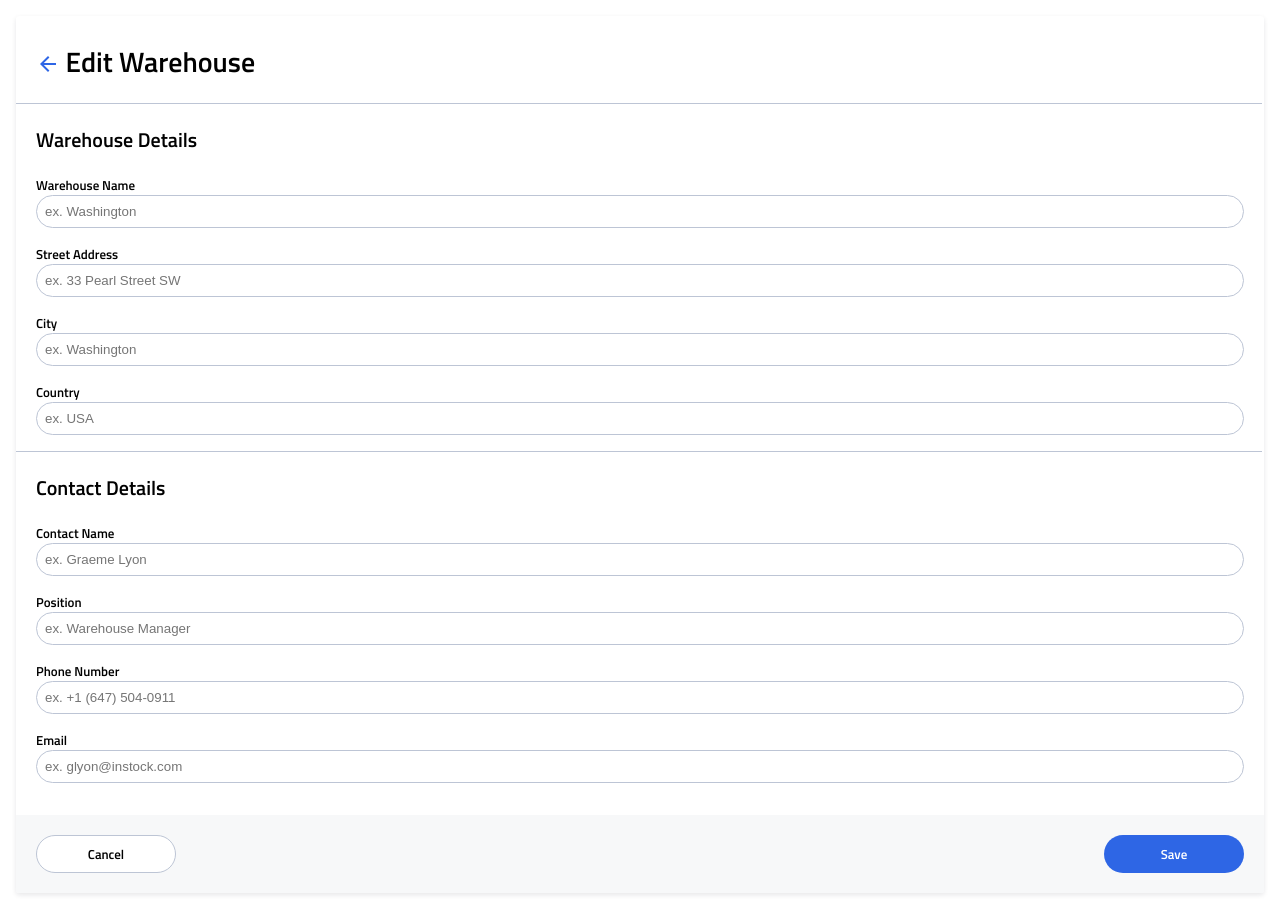
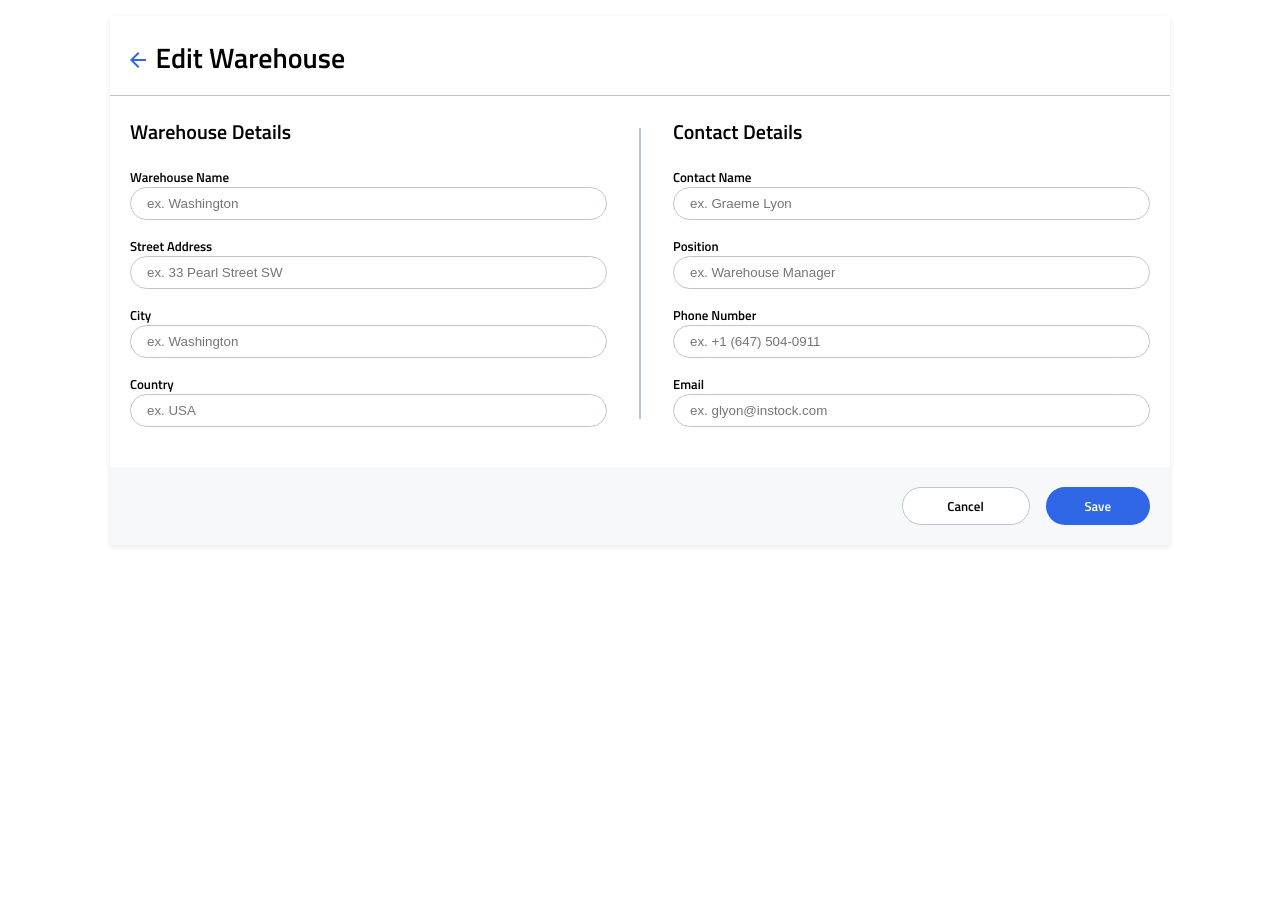
Before and after one commit to mainanchung/instock-client, a React (Create React App) app: page /warehouse/1 in a window 1280 px wide. After the commit the page ends 800 px from the top, so only its background shows below. Built offline with nearby package versions, Linux system fonts and the light colour scheme.

Commit message:
edit warehouse component refactoring and need to do validation state

```diff
--- a/src/components/EditWarehouse/EditWarehouse.js
+++ b/src/components/EditWarehouse/EditWarehouse.js
@@ -9,8 +9,8 @@ const EditWarehouse = () => {
                     <img className="edit-warehouse__heading-img" src={ArrowBack} alt="arrow-back" />
                     <h1 className="edit-warehouse__heading">Edit Warehouse</h1>
                 </div>
+                {/* <hr className="edit-warehouse__hr" /> */}
                 <div className="edit-warehouse__content-container">
-                    <hr className="edit-warehouse__hr" />
                     <div className="edit-warehouse__content">
                         <h3 className="edit-warehouse__subheading">Warehouse Details</h3>
                         <div className="edit-warehouse__form-list">
@@ -54,11 +54,11 @@ const EditWarehouse = () => {
                         </div>
                         </div>
                     </div>
+                </div>
                     <div className="edit-warehouse__btn-container">
                         <button className="edit-warehouse__btn edit-warehouse__cancel">Cancel</button>
                         <button className="edit-warehouse__btn edit-warehouse__save">Save</button>
                     </div>
-                </div>
             </form>
         </div>
     )
--- a/src/components/EditWarehouse/EditWarehouse.scss
+++ b/src/components/EditWarehouse/EditWarehouse.scss
@@ -13,11 +13,28 @@ body {
     margin: 1rem;
     padding: 1.25rem;
 
+    @include desktop {
+        max-width: 63.75rem;
+        margin: auto;
+        margin-top: 1rem;
+        // display: flex;
+        // width: 100%;
+    }
+
+    &__content {
+        width: 100%;
+        margin-bottom: .5rem;
+    }
+
     &__content-container {
         display: flex;
         flex-direction: column;
         text-align: left;
+        @include tablet {
+            flex-direction: row;
+        }
     }
+
     &__form-list, &__form-item {
         display: flex;
         flex-direction: column;
@@ -28,17 +45,21 @@ body {
     }
     &__heading-container {
         display: flex;
-        margin: .25rem 0 1.25rem;
-        align-items: flex-end
+        align-items: flex-end;
+        // border specific styling
+        border-bottom: solid $Cloud 0.1rem;
+        margin: 0 -1.25rem;
     }
     &__heading-img {
         height: 100%;
-        margin-bottom: .45rem;
+        margin-bottom: 1.45rem;
         margin-right: .35rem;
+        margin-left: 1rem;
     }
     &__heading {
         font-size: 1.75rem;
         margin: 0;
+        margin-bottom: 1rem;
     }
 
     &__subheading {
@@ -51,17 +72,23 @@ body {
     }
 
     &__input {
-        padding: .5rem;
-        border: $Cloud solid .1rem;
+        padding: .5rem 1rem;
+        border: solid $Cloud .1rem;
         border-radius: 1.25rem;
     }
 
     &__hr {
         background-color: $Cloud;
-        border: none;
-        height: 0.0625rem;
-        width: calc(100% + 2.375rem);
-        margin: 0 -1.25rem;
+        @include onlyShowsOnMobile{
+            border: none;
+            height: 0.1rem;
+            width: calc(100% + 2.375rem);
+            margin: 0 -1.25rem;
+        }
+        @include tablet {
+            border: solid $Cloud 0.05rem;
+            margin: 2rem;
+        }
     }
 
     &__btn-container {
@@ -72,6 +99,9 @@ body {
         padding: 1.25rem;
         border-radius: 0 0 0.1875rem 0.1875rem;
         justify-content: space-between;
+        @include tablet {
+            justify-content: right;
+        }
     }
 
     &__save {
@@ -80,11 +110,18 @@ body {
         justify-content: center;
         width: 8.75rem;
         font-size: 0.8125rem;
+        @include tablet {
+            width: auto;
+            margin-left: 1rem;
+        }
     }
     &__cancel {
         @include mobile-secondaryBtn;
         justify-content: center;
         width: 8.75rem;
         font-size: 0.8125rem;
+        @include tablet {
+            width: 5rem;
+        }
     }
 }
--- a/src/styles/partials/_mixins.scss
+++ b/src/styles/partials/_mixins.scss
@@ -13,7 +13,7 @@
 }
 
 @mixin onlyShowsOnMobile {
-  @media screen and (min-width: $mobile) and (max-width: 767px){
+  @media screen and (min-width: $mobile-breakpoint) and (max-width: 767px){
     @content;
   }
 }
--- a/src/styles/partials/_variables.scss
+++ b/src/styles/partials/_variables.scss
@@ -15,3 +15,8 @@ $Light-Grey:#F7F8F9;
 //supporting colors
 $Green:#158463;
 $Red:#C94515;
+
+//breakpoints
+$desktop-breakpoint: 80rem;
+$tablet-breakpoint: 48rem;
+$mobile-breakpoint: 20rem;
```
